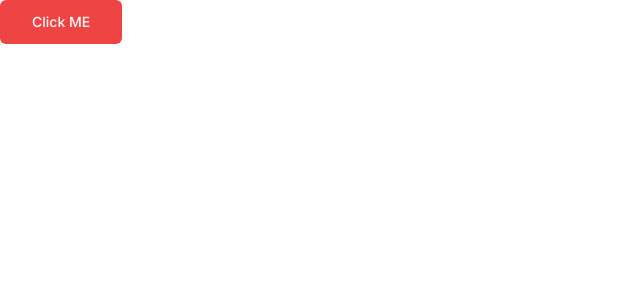
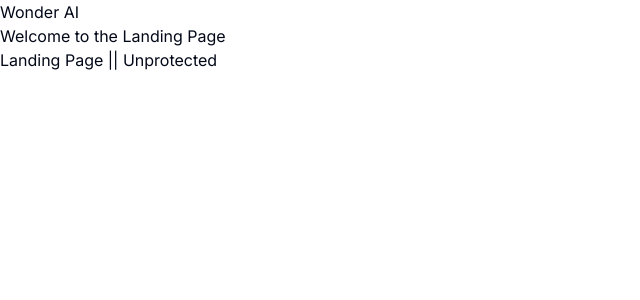
Before and after one commit to patriceandrea/WonderAI, a Next.js app in the folder wonder-ai/: page / in a window 1280 px wide. Shown: the top 300 px of the page, without its empty margins (0-640 px from the left). Built offline with nearby package versions, Linux system fonts and the light colour scheme.

Commit message:
setups folder routes

```diff
--- /dev/null
+++ b/wonder-ai/app/(dashboard)/(routes)/dashboard/page.tsx
@@ -0,0 +1,11 @@
+
+
+export default function DashboardPage() {
+  return (
+    <>
+    <h1>WonderAI</h1>
+    <h2>Welcome to the Dashboard Page || Protected </h2>
+
+    </>
+  );
+}
--- /dev/null
+++ b/wonder-ai/app/(landing)/page.tsx
@@ -0,0 +1,15 @@
+import React from 'react'
+
+type Props = {}
+
+const LandingPage = (props: Props) => {
+  return (
+    <>
+    <h1>Wonder AI</h1>
+    <h2>Welcome to the Landing Page</h2>
+    <div>Landing Page || Unprotected </div>
+    </>
+  )
+}
+
+export default LandingPage
--- a/wonder-ai/app/layout.tsx
+++ b/wonder-ai/app/layout.tsx
@@ -5,8 +5,8 @@ import { Inter } from 'next/font/google'
 const inter = Inter({ subsets: ['latin'] })
 
 export const metadata: Metadata = {
-  title: 'Create Next App',
-  description: 'Generated by create next app',
+  title: 'WonderAI',
+  description: 'AI platform',
 }
 
 export default function RootLayout({
--- a/wonder-ai/app/page.tsx
+++ /dev/null
@@ -1,9 +0,0 @@
-import { Button } from "@/components/ui/button";
-
-export default function Home() {
-  return (
-    <>
-      <Button variant="destructive" size="lg">Click ME</Button>
-    </>
-  );
-}
```
